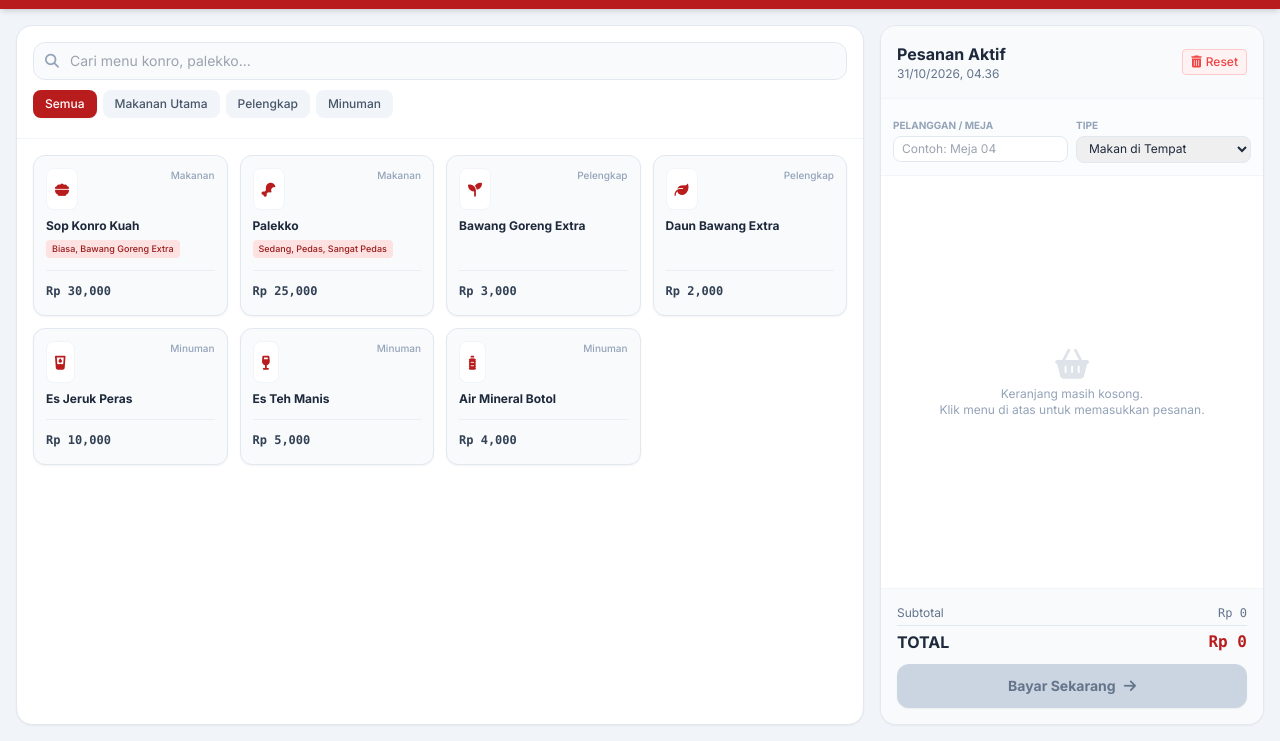
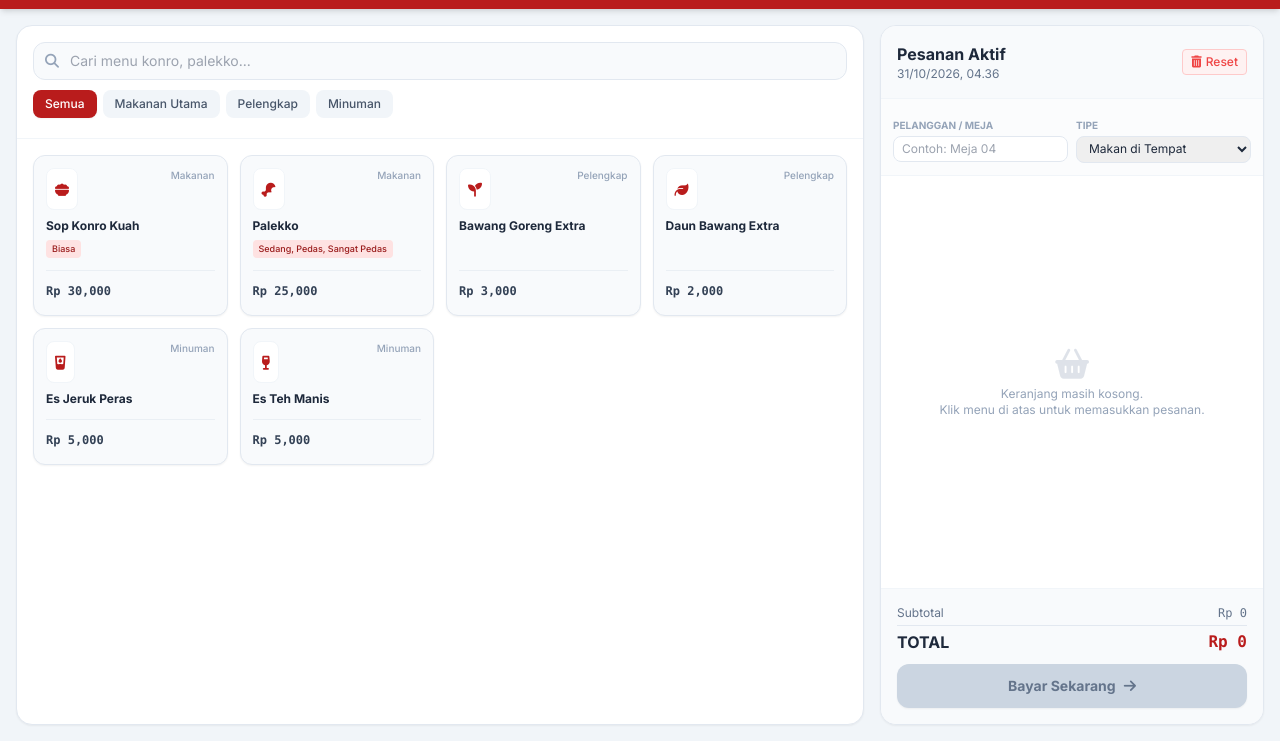
Before and after one commit to atifaaulianti/Warung-Anugrah, a plain HTML site: page index.html in a window 1280 px wide. Shown: the part 59-800 px from the top of the page. Drawn offline with nearby package versions, Linux system fonts and the light colour scheme.

Commit message:
update 2 sistem warung

```diff
--- a/index.html
+++ b/index.html
@@ -528,13 +528,12 @@
     <script>
         // --- DATA KATALOG MENU KHAS ---
         const MENU_DATA = [
-            { id: 1, name: "Sop Konro Kuah", category: "Makanan", price: 30000, icon: "fa-bowl-food", options: ["Biasa", "Bawang Goreng Extra"] },
+            { id: 1, name: "Sop Konro Kuah", category: "Makanan", price: 30000, icon: "fa-bowl-food", options: ["Biasa"] },
             { id: 3, name: "Palekko", category: "Makanan", price: 25000, icon: "fa-drumstick-bite", options: ["Sedang", "Pedas", "Sangat Pedas"] },
             { id: 7, name: "Bawang Goreng Extra", category: "Pelengkap", price: 3000, icon: "fa-seedling", options: [] },
             { id: 8, name: "Daun Bawang Extra", category: "Pelengkap", price: 2000, icon: "fa-leaf", options: [] },
-            { id: 10, name: "Es Jeruk Peras", category: "Minuman", price: 10000, icon: "fa-glass-water-droplet", options: [] },
-            { id: 11, name: "Es Teh Manis", category: "Minuman", price: 5000, icon: "fa-wine-glass", options: [] },
-            { id: 12, name: "Air Mineral Botol", category: "Minuman", price: 4000, icon: "fa-bottle-water", options: [] }
+            { id: 10, name: "Es Jeruk Peras", category: "Minuman", price: 5000, icon: "fa-glass-water-droplet", options: [] },
+            { id: 11, name: "Es Teh Manis", category: "Minuman", price: 5000, icon: "fa-wine-glass", options: [] }
         ];
 
         // --- APP STATES ---
```
